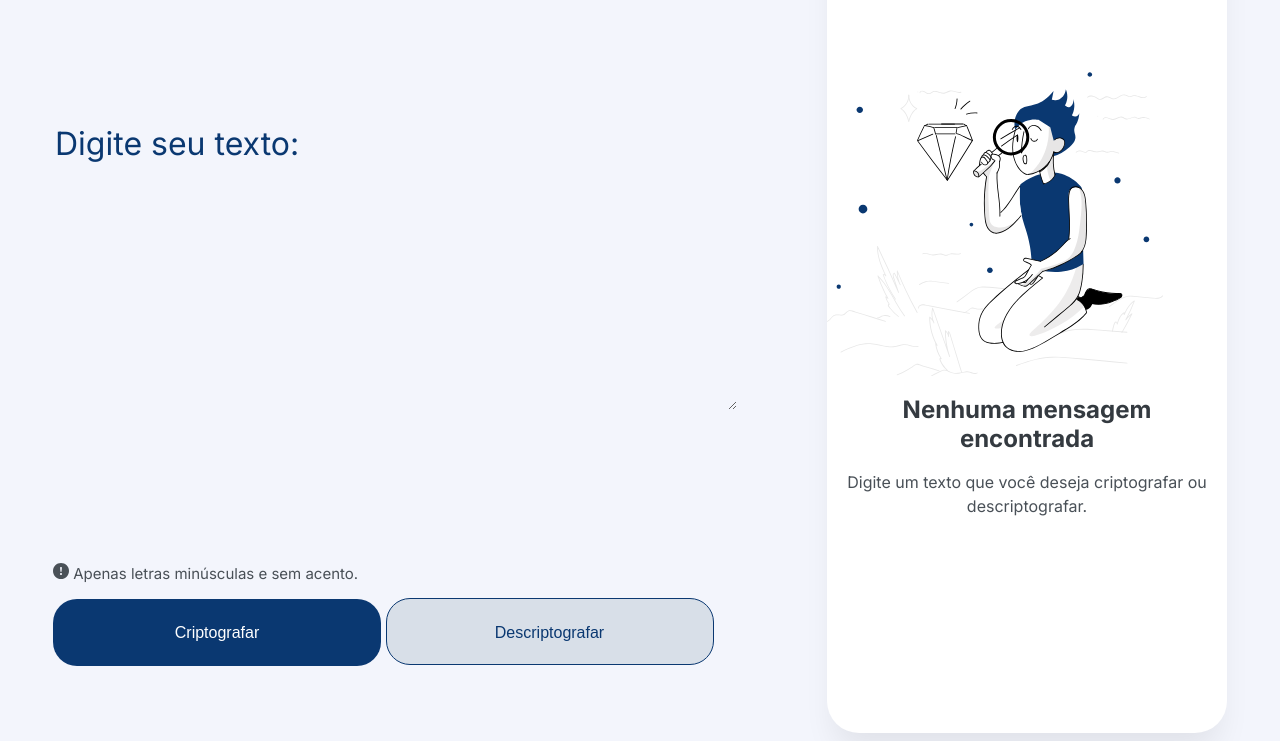
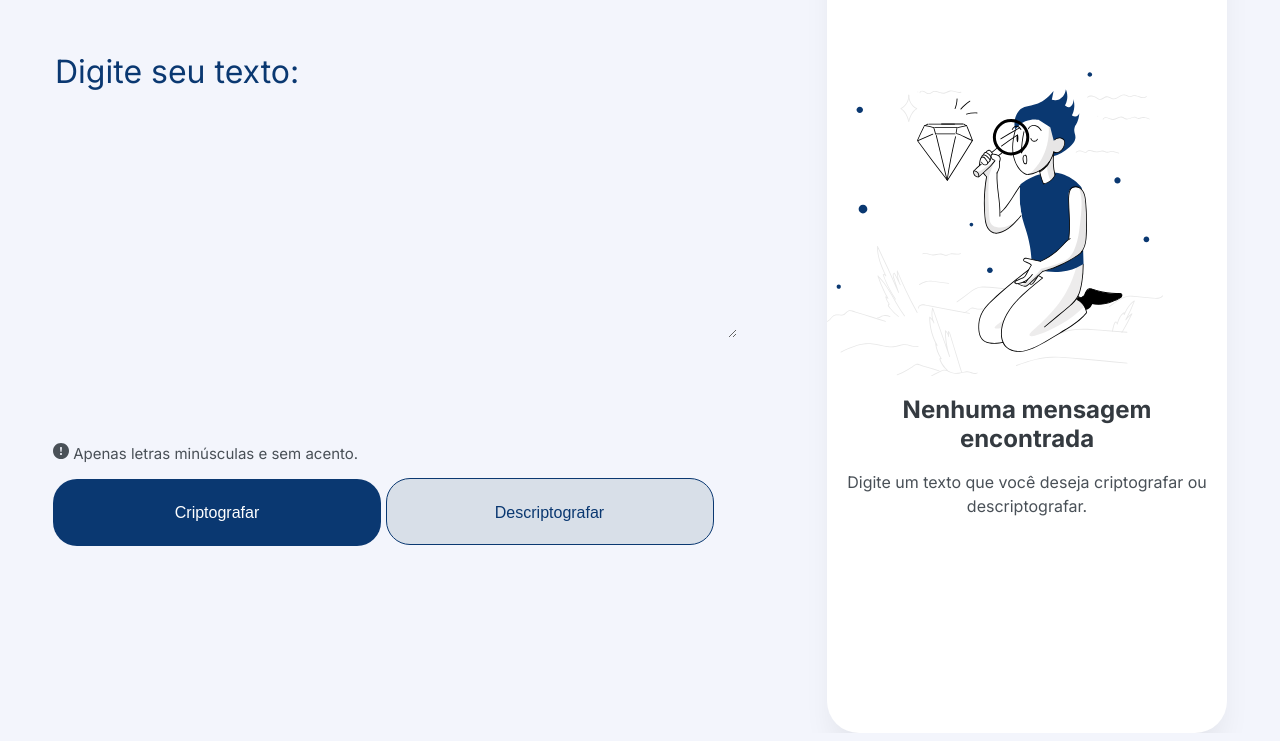
Before and after one commit to joaovictor31/desafio-decodificador, a plain HTML site: page index.html in a window 1280 px wide. Shown: the part 219-960 px from the top of the page. Drawn offline with Linux system fonts and the light colour scheme.

Commit message:
Atualizando o viewport

```diff
--- a/style.css
+++ b/style.css
@@ -13,6 +13,8 @@ body{
 main{
     display: flex;
     justify-content: space-around;
+    height: 100vh;
+    width: 100%;
 }
 
 .right{
```
